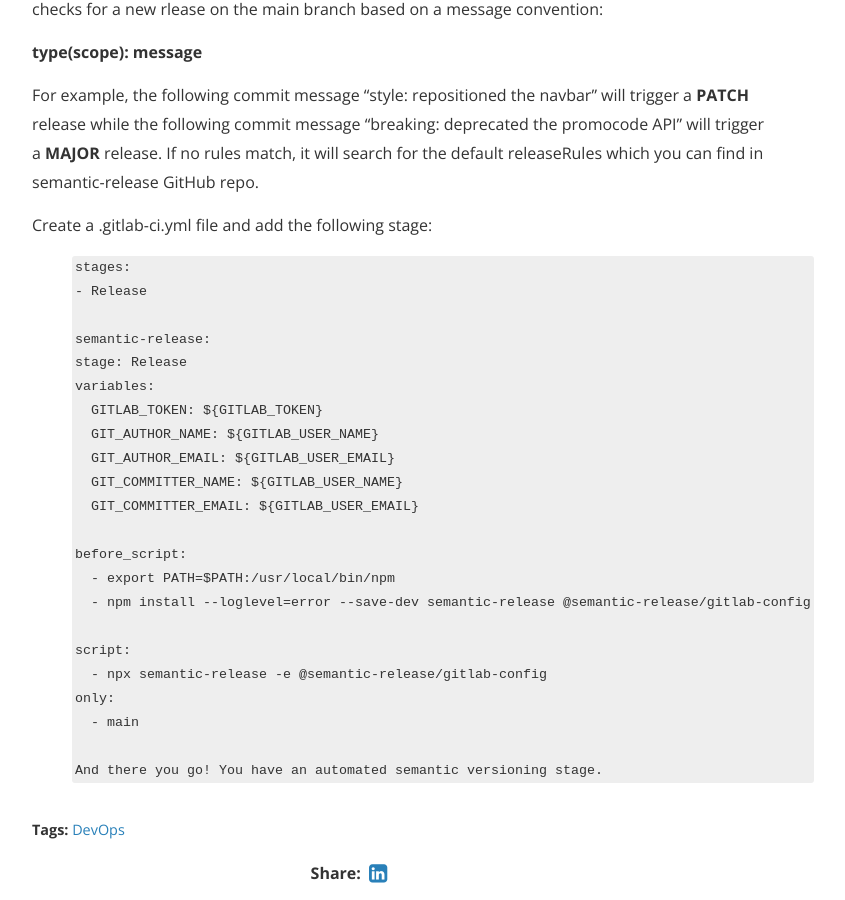
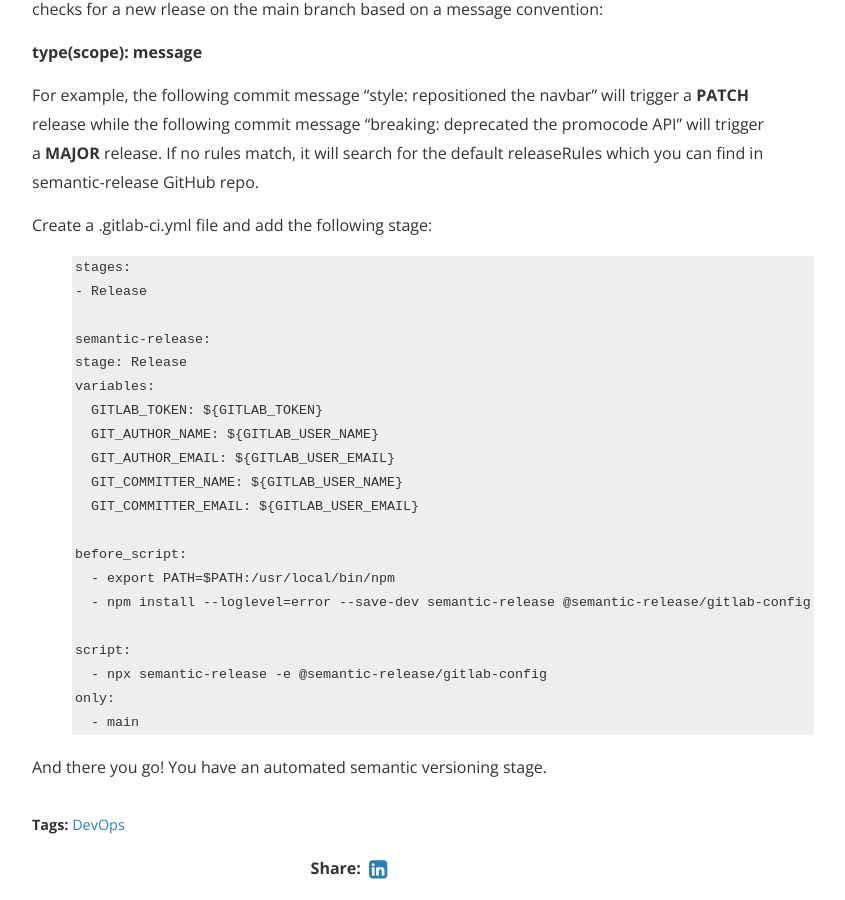
Before and after one commit to ShehabCE/shehabce.github.io, a Jekyll site: the page built from _posts/2021-09-21-Semantic-Versioning.markdown, in a window 1280 px wide and 900 px high, scrolled down 2499 px. Shown: the whole window, without its empty margins (240-1085 px from the left). Built offline with Jekyll 4.4.1, drawn with Linux system fonts in a browser that asks for light colours; nearby versions of some CDN libraries; a style sheet for code colours, icons or effects is not loaded.

Commit message:
final fix on semver (3)

```diff
--- a/_posts/2021-09-21-Semantic-Versioning.markdown
+++ b/_posts/2021-09-21-Semantic-Versioning.markdown
@@ -92,5 +92,6 @@
 only:
   - main
 
+{% endhighlight %}
+
 And there you go! You have an automated semantic versioning stage.
-{% endhighlight %}
```
